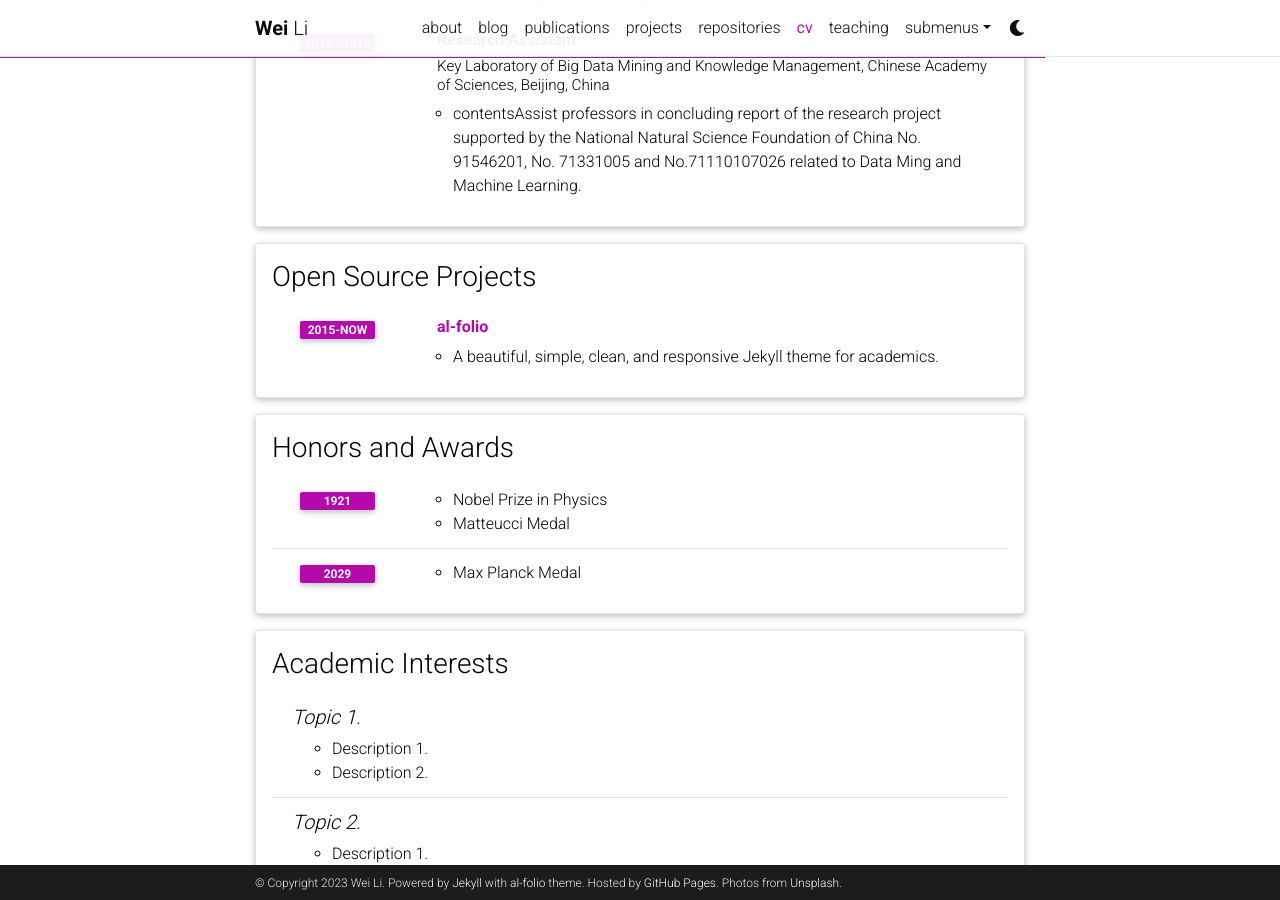
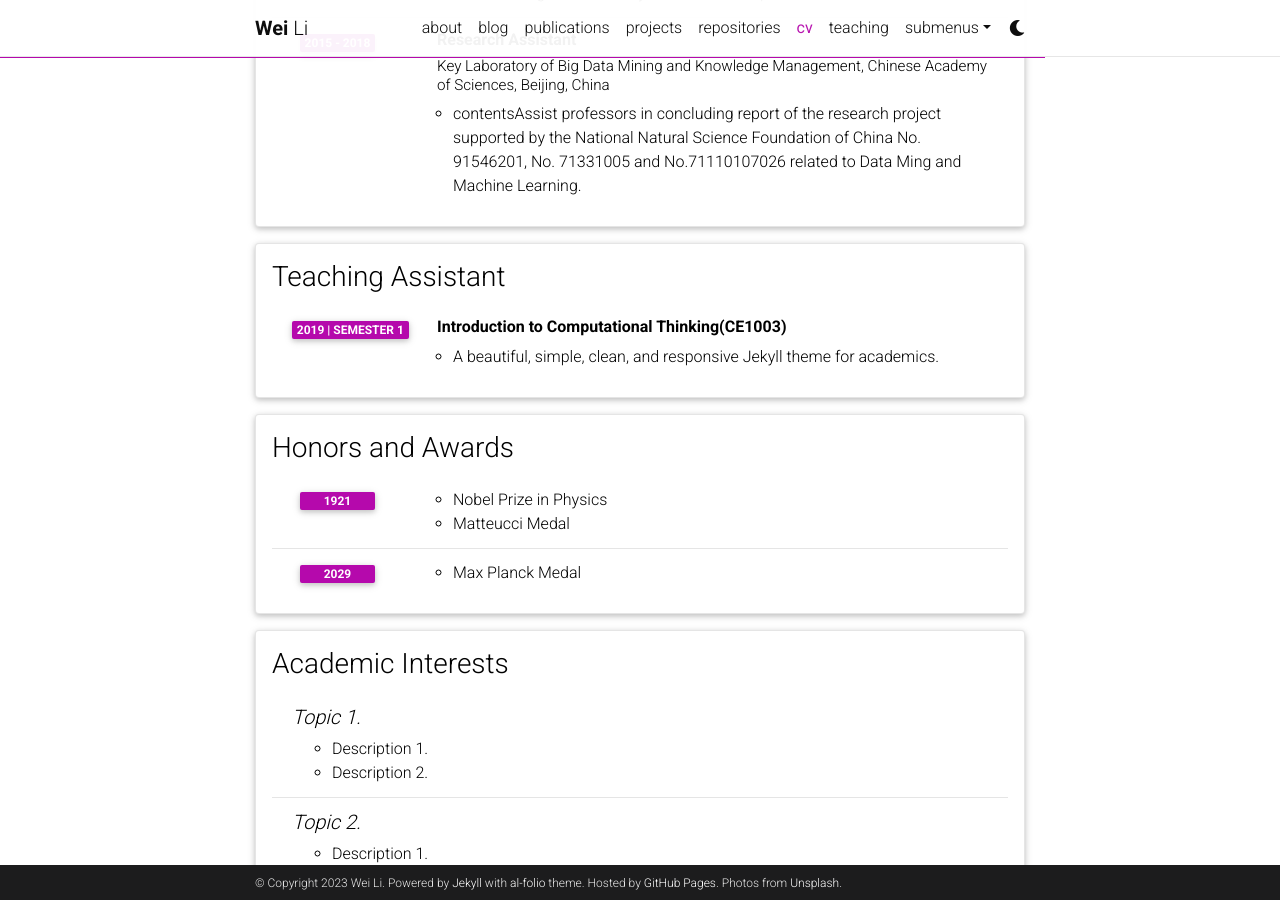
Before and after one commit to Maxwe11y/Maxwe11y.github.io, a Jekyll site: the page built from _pages/cv.md, in a window 1280 px wide and 900 px high, scrolled down 1206 px. Built offline with Jekyll 4.4.1, drawn with Linux system fonts in a browser that asks for light colours; comment, search, counter and statistics services are not loaded; a style sheet for code colours, icons or effects is not loaded.

Commit message:
Update cv.yml

```diff
--- a/_data/cv.yml
+++ b/_data/cv.yml
@@ -55,11 +55,11 @@
         contents:
           - Assist professors in concluding report of the research project supported by the National Natural Science Foundation of China No. 91546201, No. 71331005 and No.71110107026 related to Data Ming and Machine Learning.
 
-- title: Open Source Projects
+- title: Teaching Assistant
   type: time_table
   contents:
-    - title: <a href="https://github.com/alshedivat/al-folio">al-folio</a>
-      year: 2015-now
+    - title: Introduction to Computational Thinking(CE1003)
+      year: 2019 | Semester 1
       description: A beautiful, simple, clean, and responsive Jekyll theme for academics.
 
 - title: Honors and Awards
```
